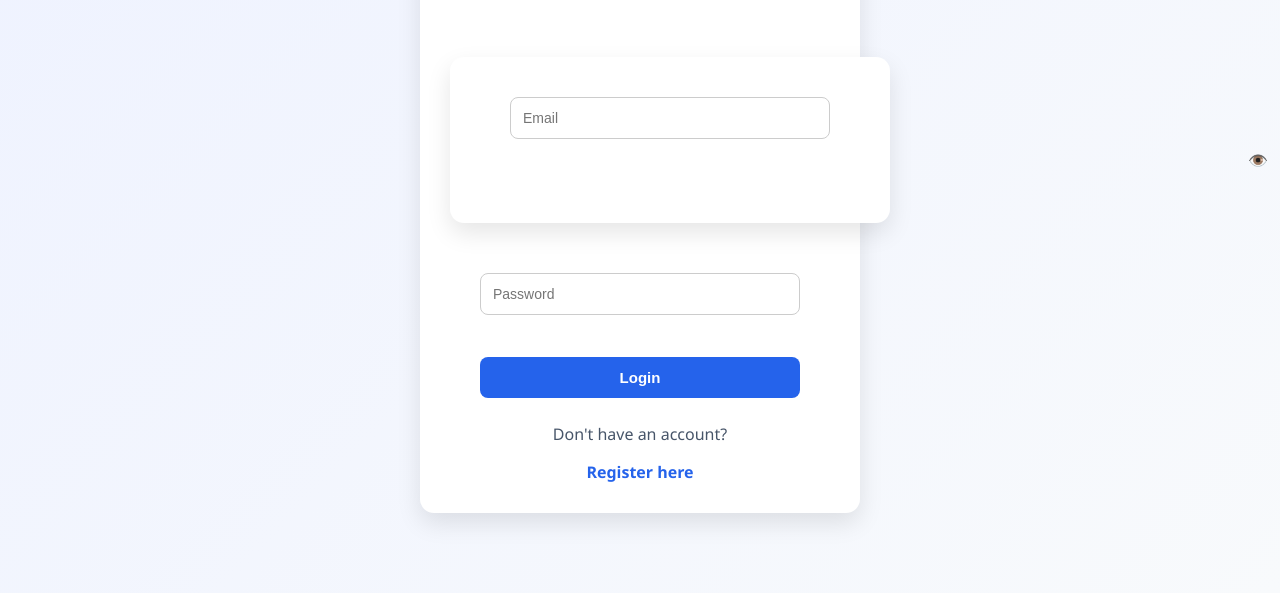
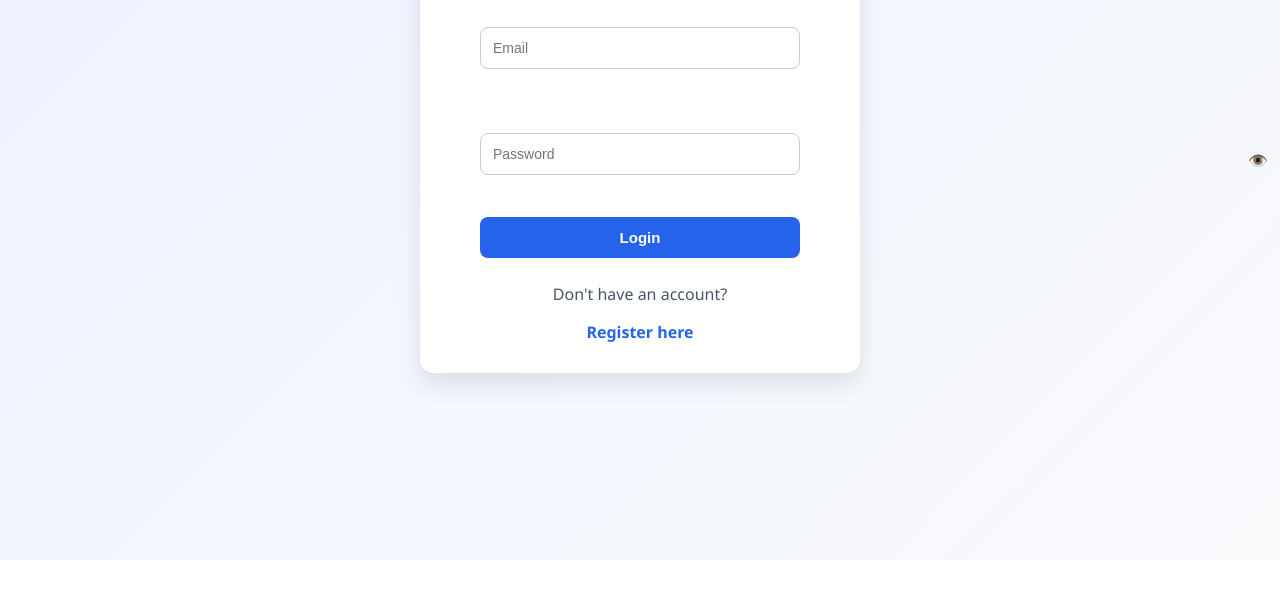
Before and after one commit to vivekmali1914/garage-booking-system, a plain HTML site: page frontend/login.html in a window 1280 px wide. Shown: the part 240-833 px from the top of the page. After the commit the page ends 800 px from the top, so only its background shows below. Drawn offline with Linux system fonts and the light colour scheme.

Commit message:
Simplify email input structure in login form

```diff
--- a/frontend/login.html
+++ b/frontend/login.html
@@ -7,10 +7,7 @@
 <div class="form-container">
     <h1>Login</h1>
 
-    <div class="input-group">
     <input type="email" id="email" placeholder="Email"><br><br>
-    </div>
-
     <div class="password-box">
     <input type="password" id="password" placeholder="Password">
     <span onclick="togglePassword()" id="toggleIcon">👁️</span>
```
